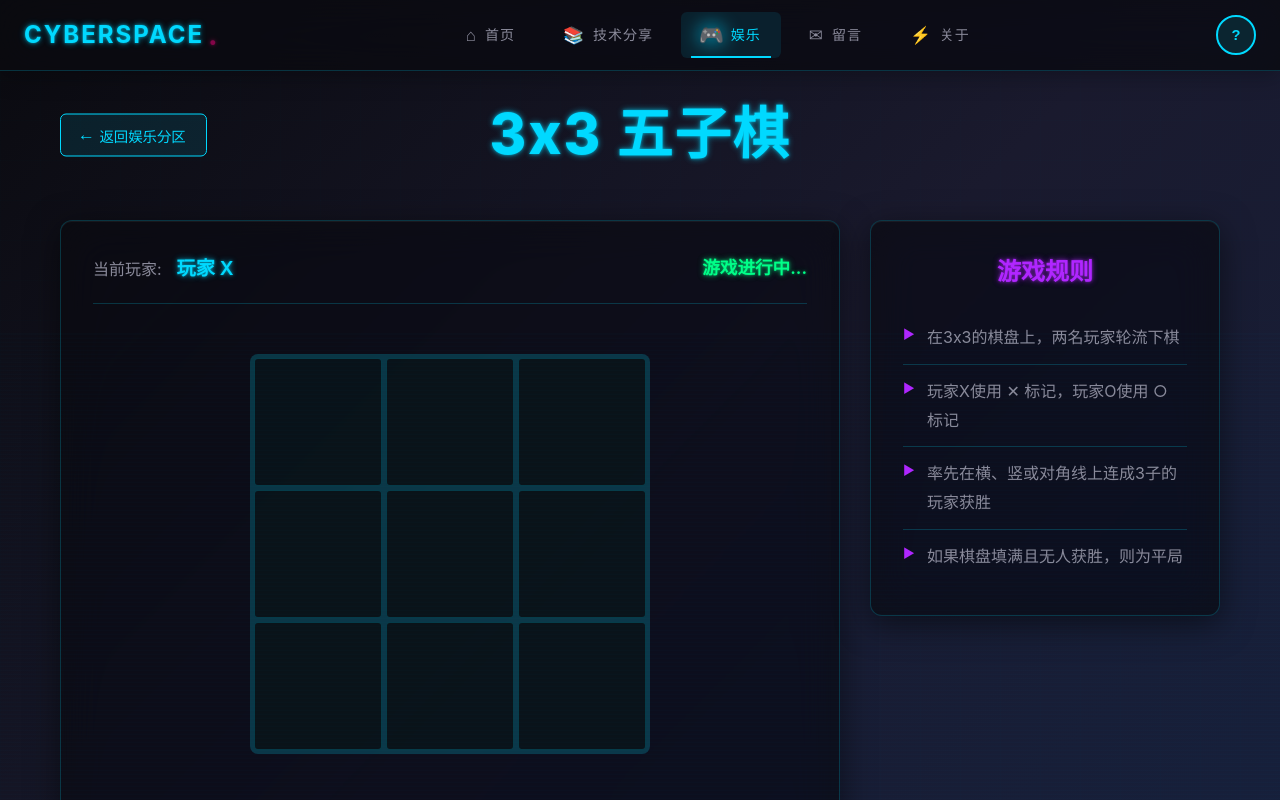
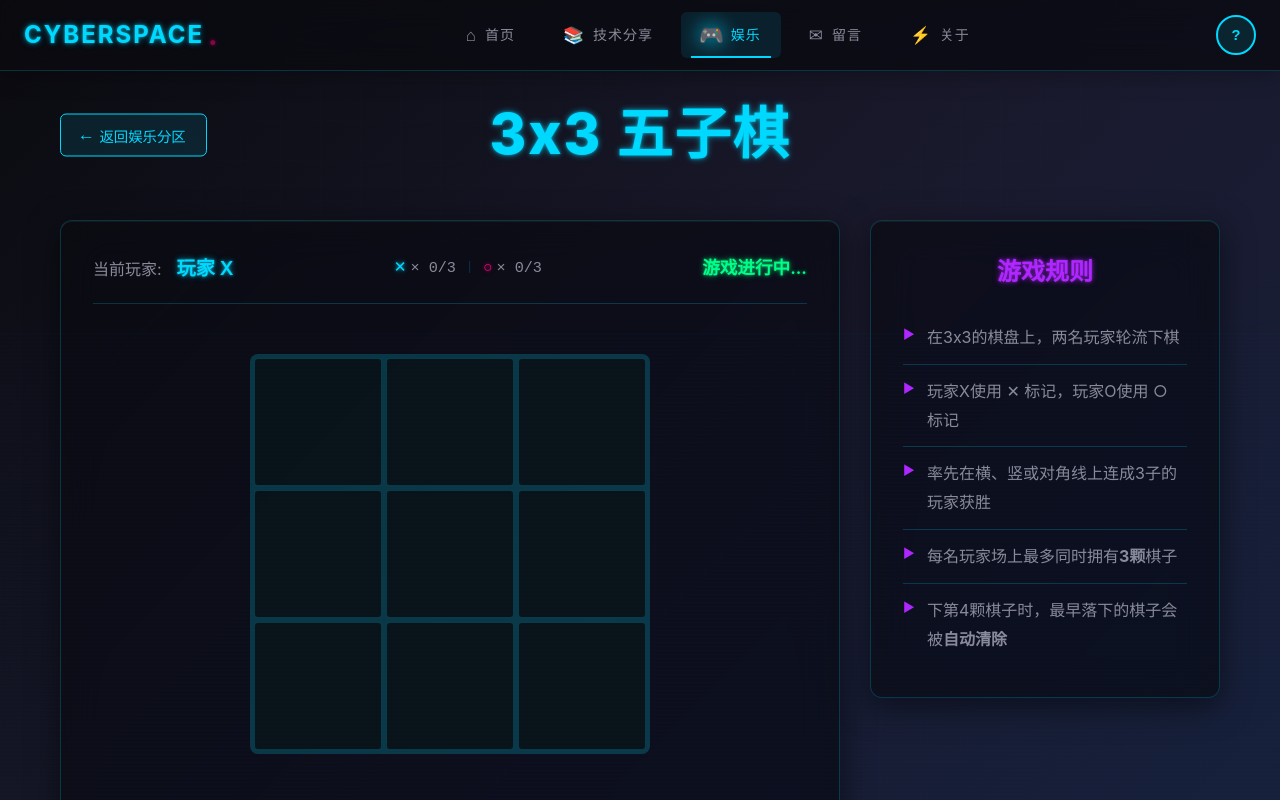
Before and after one commit to hopehyhp/cyberspace_website, a Vue app: page /entertainment/gomoku3x3 in a window 1280 px wide. Shown: the top 800 px of the page. Built offline with nearby package versions, Linux system fonts and the light colour scheme; no server answers.

Commit message:
更新33游戏规则

```diff
--- a/src/views/games/Gomoku3x3.vue
+++ b/src/views/games/Gomoku3x3.vue
@@ -20,6 +20,15 @@
               :class="currentPlayer === 'X' ? 'neon-cyan' : 'neon-pink'"
             >
               {{ currentPlayer === 'X' ? '玩家 X' : '玩家 O' }}
+            </span>
+          </div>
+          <div class="piece-counts">
+            <span class="count-item">
+              <span class="neon-cyan">✕</span> × {{ playerXPieceCount }}/3
+            </span>
+            <span class="count-divider">|</span>
+            <span class="count-item">
+              <span class="neon-pink">○</span> × {{ playerOPieceCount }}/3
             </span>
           </div>
           <div class="game-status">
@@ -72,7 +81,8 @@
           <li>在3x3的棋盘上，两名玩家轮流下棋</li>
           <li>玩家X使用 ✕ 标记，玩家O使用 ○ 标记</li>
           <li>率先在横、竖或对角线上连成3子的玩家获胜</li>
-          <li>如果棋盘填满且无人获胜，则为平局</li>
+          <li>每名玩家场上最多同时拥有<strong>3颗</strong>棋子</li>
+          <li>下第4颗棋子时，最早落下的棋子会被<strong>自动清除</strong></li>
         </ul>
       </div>
     </div>
@@ -88,7 +98,10 @@ export default {
       currentPlayer: 'X',
       gameStatus: 'playing', // 'playing', 'win', 'draw'
       winningCells: [],
-      movesCount: 0
+      movesCount: 0,
+      // 追踪每个玩家棋子落子顺序（最早的在索引0）
+      playerXMoves: [],
+      playerOMoves: []
     }
   },
   computed: {
@@ -100,30 +113,54 @@ export default {
       } else {
         return '游戏进行中...'
       }
+    },
+    playerXPieceCount() {
+      return this.playerXMoves.length
+    },
+    playerOPieceCount() {
+      return this.playerOMoves.length
     }
   },
   methods: {
     makeMove(index) {
-      // 如果游戏已结束或该位置已有棋子，则不允许下棋
-      if (this.board[index] || this.gameStatus !== 'playing') {
+      // 如果游戏已结束，不允许下棋
+      if (this.gameStatus !== 'playing') {
         return
+      }
+
+      const playerMoves = this.currentPlayer === 'X' ? this.playerXMoves : this.playerOMoves
+
+      // 判断是否在替换自己最早的那颗棋子（放在同一位置）
+      const isReplacingOwn = playerMoves.length >= 3 && playerMoves[0] === index
+
+      // 目标位置被对手棋子占据，不允许下棋
+      if (this.board[index] && !isReplacingOwn) {
+        return
+      }
+
+      // 如果该玩家场上已有3颗棋子，且不是放在同一位置，先移除最早的那一颗
+      if (playerMoves.length >= 3 && !isReplacingOwn) {
+        const oldestIndex = playerMoves.shift()
+        this.$set(this.board, oldestIndex, null)
       }
 
       // 下棋
       this.$set(this.board, index, this.currentPlayer)
+
+      // 更新落子顺序记录
+      if (isReplacingOwn) {
+        // 替换同一位置：移除最早的记录，将新记录加到末尾
+        playerMoves.shift()
+        playerMoves.push(index)
+      } else {
+        playerMoves.push(index)
+      }
       this.movesCount++
 
       // 检查是否获胜
       if (this.checkWin()) {
         this.gameStatus = 'win'
         this.showNotification(`${this.currentPlayer === 'X' ? '玩家 X' : '玩家 O'} 获胜！`)
-        return
-      }
-
-      // 检查是否平局
-      if (this.movesCount === 9) {
-        this.gameStatus = 'draw'
-        this.showNotification('平局！')
         return
       }
 
@@ -164,6 +201,8 @@ export default {
       this.gameStatus = 'playing'
       this.winningCells = []
       this.movesCount = 0
+      this.playerXMoves = []
+      this.playerOMoves = []
     },
 
     goBack() {
@@ -283,6 +322,8 @@ export default {
   display: flex;
   justify-content: space-between;
   align-items: center;
+  flex-wrap: wrap;
+  gap: 12px;
   padding-bottom: 20px;
   border-bottom: 1px solid var(--cyber-glass-border);
 }
@@ -295,6 +336,26 @@ export default {
 .player-name {
   font-weight: 600;
   font-size: 1.2em;
+}
+
+.piece-counts {
+  display: flex;
+  align-items: center;
+  gap: 10px;
+  font-family: 'Orbitron', monospace;
+  font-size: 0.95em;
+  color: var(--cyber-text-secondary);
+}
+
+.count-item {
+  display: flex;
+  align-items: center;
+  gap: 4px;
+}
+
+.count-divider {
+  color: var(--cyber-glass-border);
+  font-size: 0.8em;
 }
 
 .status-text {
```
